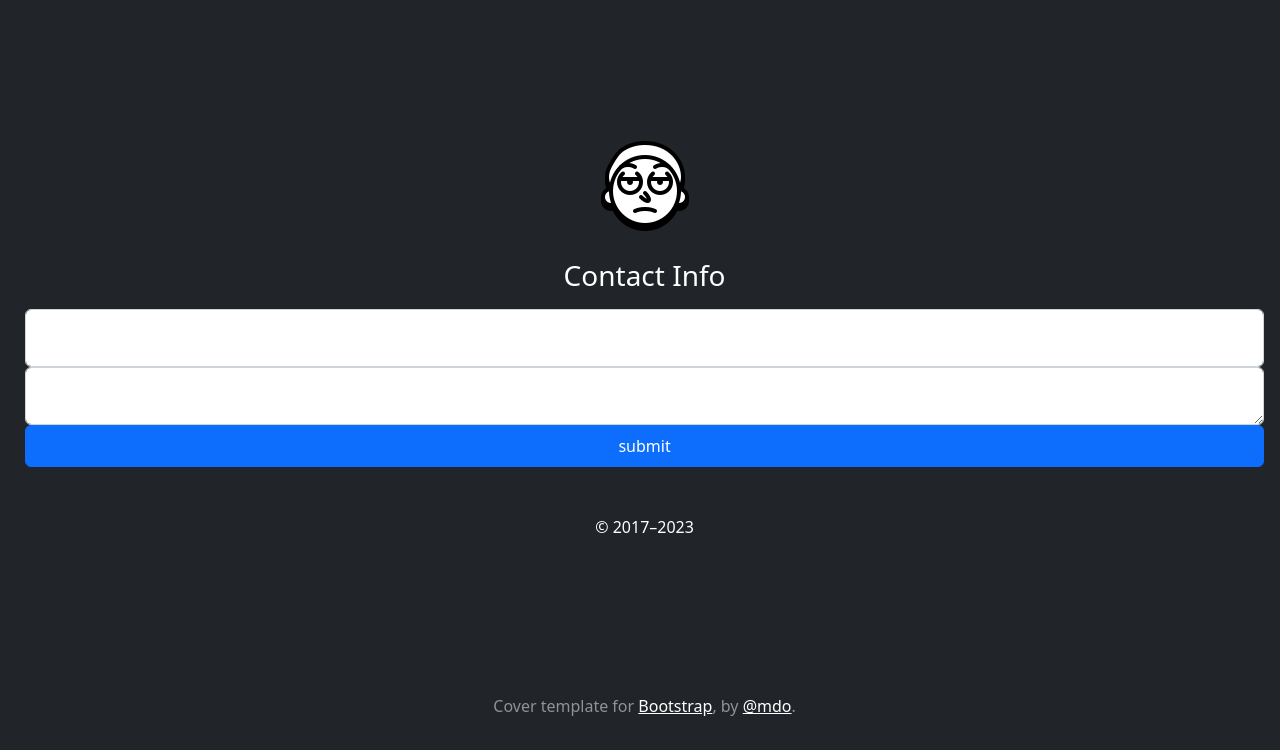
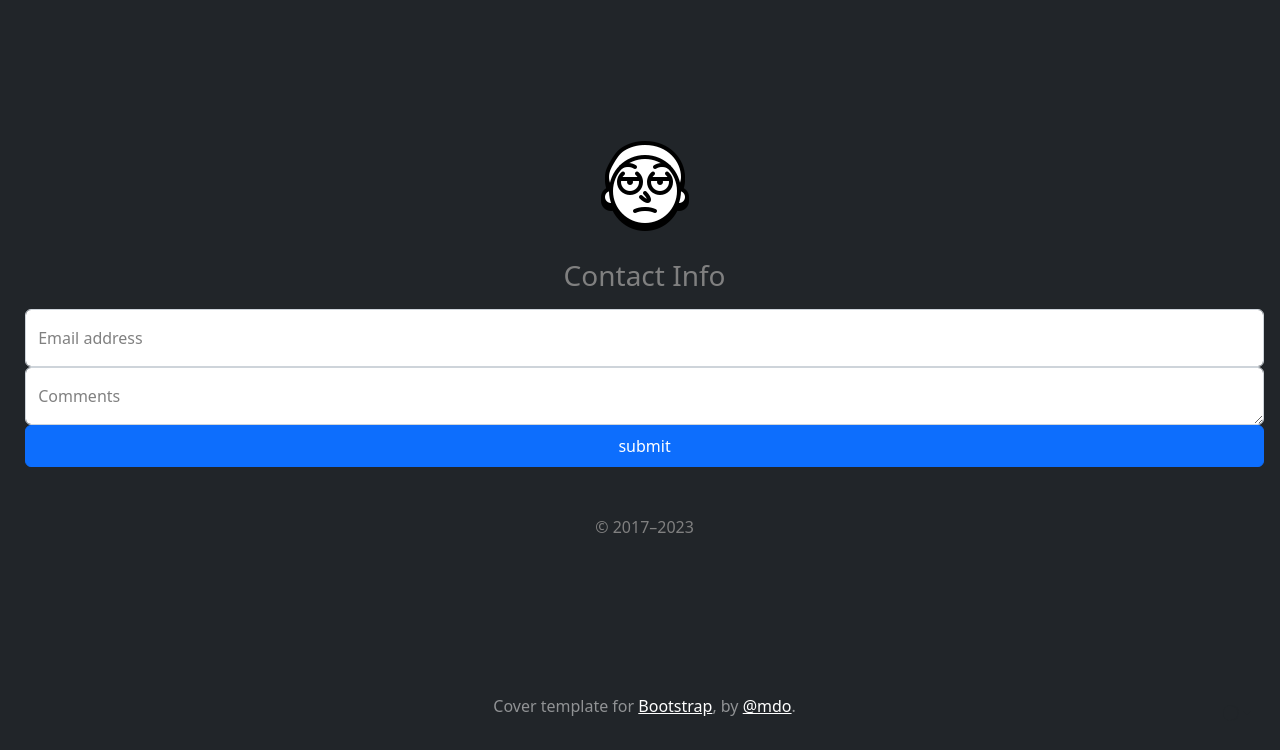
Before and after one commit to ywu385/s14a2023_assign2, a Flask app: page /contact in a window 1280 px wide. Shown: the part 50-800 px from the top of the page. Run offline with Flask 3, Linux system fonts and the light colour scheme.

Commit message:
Adding white and black letters

```diff
--- a/templates/Form.html
+++ b/templates/Form.html
@@ -4,22 +4,7 @@
 
 {% block content %}
 
-<main class="form-signin w-100 m-auto">
-  <style>
-    ::placeholder { /* Chrome, Firefox, Opera, Safari 10.1+ */
-      color: black;
-      opacity: 1; /* Firefox */
-    }
-
-    :-ms-input-placeholder { /* Internet Explorer 10-11 */
-      color: black;
-    }
-
-    ::-ms-input-placeholder { /* Microsoft Edge */
-      color: black;
-    }
-    </style>
-
+<main class="form-signin w-100 m-auto", style="color: grey">
 
   <form method = "POST" action ="/submit">
     <img class="mb-4" src="/static/icons8-morty-smith-96.png" width="96" height="96">
--- a/templates/table.html
+++ b/templates/table.html
@@ -4,9 +4,7 @@
 
 {% block content %}
 
-
-
-<table class="table">
+<table class="table", style="color: white;">
   <thead>
     <tr>
       <th scope="col">#</th>
```
